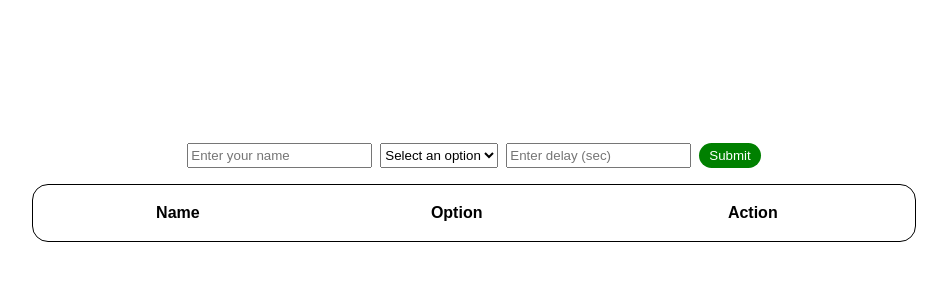
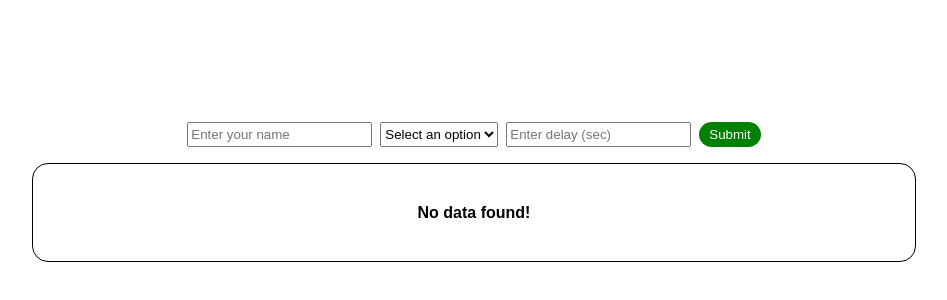
Before and after one commit to teomankirma/custom-table, a website built with Vite: page index.html in a window 1280 px wide. Shown: the part 216-516 px from the top of the page, without its empty margins (166-1113 px from the left). Built offline with nearby package versions, Linux system fonts and the light colour scheme; some packages are replaced by stand-ins of ours; no server answers; the database is empty.

Commit message:
feat: no data message when table is empty

```diff
--- a/scripts/renderTable.js
+++ b/scripts/renderTable.js
@@ -1,6 +1,13 @@
 export const renderTable = (data) => {
   const table = $(".table-body");
+  const tableHead = $(".table-head");
   table.empty();
+  if (!data) {
+    tableHead.hide();
+    table.append(`<h4 class="no-data">No data found!</h4>`);
+    return;
+  }
+  tableHead.show();
   for (let key in data) {
     table.append(`
       <tr id=${data[key].userId}>
--- a/style.css
+++ b/style.css
@@ -85,3 +85,7 @@ html {
 .error {
   background-color: #ff5733;
 }
+
+.no-data {
+  text-align: center;
+}
```
